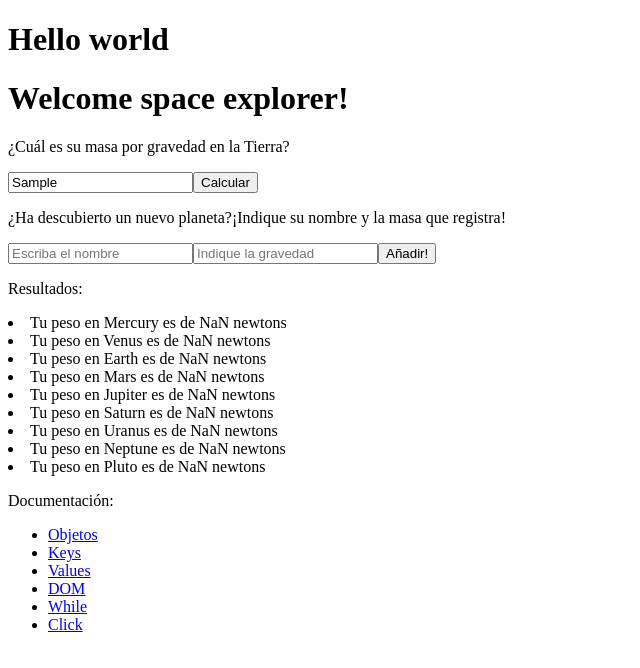
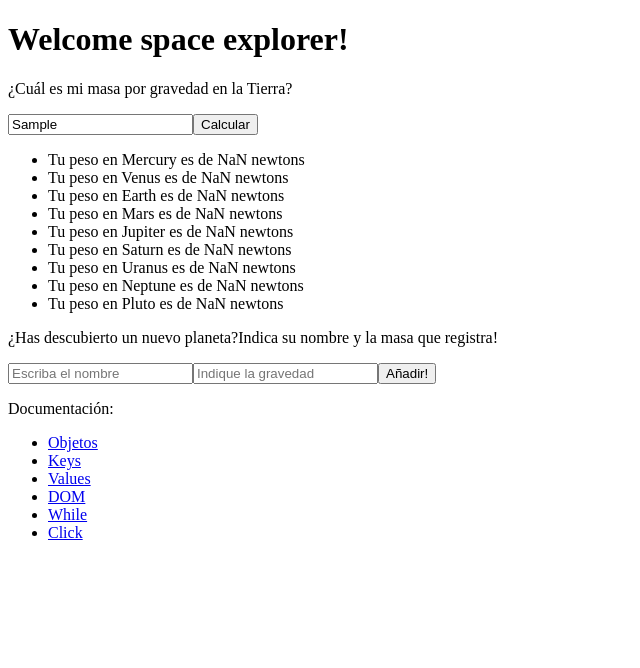
Before and after one commit to amargopastor-codealong/ca-js-intro, a plain HTML site: page index.html in a window 1280 px wide. Both pictures are taken after typing "Sample" into the empty fields and a click on the button "Calcular". Shown: the whole page, without its empty margins (0-640 px from the left). Drawn offline with Linux system fonts and the light colour scheme.

Commit message:
fix: edit minor actions

```diff
--- a/index.html
+++ b/index.html
@@ -7,17 +7,13 @@
 		<title>🚀 Js-Intro</title>
 	</head>
 	<body>
-		<h1>Hello world</h1>
-		<!-- <script>
-      console.log("hola mundo!");
-    </script> -->
 		<div>
 			<h1>Welcome space explorer!</h1>
 		</div>
 		<div id="root"></div>
 		<script src="./src/listadoPlanetasCompleto.js"></script>
 		<script src="./src/doc.js"></script>
-		<script src="./src/demo.js"></script>
+		<!-- <script src="./src/demo.js"></script> -->
 		<script src="./src/script.js"></script>
 	</body>
 </html>
--- a/src/script.js
+++ b/src/script.js
@@ -8,16 +8,20 @@ console.log(root_element);
 let q1Div = document.createElement("div");
 root_element.append(q1Div);
 
+//añadimos div lista de resultados
+let resultsList = document.createElement("ul");
+root_element.append(resultsList);
+
 //añadimos question2 div
 let q2Div = document.createElement("div");
 root_element.append(q2Div);
 
 //añadimos div lista de resultados
-let resultsList = document.createElement("div");
-root_element.append(resultsList);
+let resultsList_2 = document.createElement("ul");
+root_element.append(resultsList_2);
 
 let question1 = document.createElement("p");
-question1.innerHTML = "¿Cuál es su masa por gravedad en la Tierra?";
+question1.innerHTML = "¿Cuál es mi masa por gravedad en la Tierra?";
 q1Div.append(question1);
 
 //añadimos input
@@ -32,7 +36,7 @@ q1Div.append(button);
 //añadimos html
 let question2 = document.createElement("p");
 question2.innerHTML =
-  "¿Ha descubierto un nuevo planeta?¡Indique su nombre y la masa que registra!";
+  "¿Has descubierto un nuevo planeta?Indica su nombre y la masa que registra!";
 q2Div.append(question2);
 
 //añadimos input
@@ -58,22 +62,19 @@ button.addEventListener("click", function () {
   if (peso.length) {
     // limpiamos elementos para no acumular los resultados tras cada "click":
     resultsList.innerHTML = "";
-    // Título de la sección:
-    let innerP = document.createElement("p");
-    innerP.innerHTML = "Resultados:";
-    resultsList.append(innerP);
     // iniciamos un contador para que nos ayude a salir del bucle while llegado el caso:
     let num = 0;
     // bucle while:
-    while (num < listadoPlanetas.length) {
+    while (num < listadoPlanetasCompleto.length) {
       let li = document.createElement("li");
       // En cada vuelta del bucle extraemos el nombre del planeta correspondiente desde el archivo listadoPlanetasCompleto.js:
       let planeta = Object.keys(listadoPlanetasCompleto[num]);
       // Y extraemos el value del planeta:
       let gravedad = listadoPlanetasCompleto[num][planeta];
+      let calc_round = Math.round((gravedad * peso) * 100) / 100
       li.appendChild(
         document.createTextNode(
-          `Tu peso en ${planeta} es de ${gravedad * peso} newtons`,
+          `Tu peso en ${planeta} es de ${calc_round} newtons`,
         ),
       );
       // Añadimos el elemento li generado al ul
@@ -91,13 +92,15 @@ nuevo_planeta_button.addEventListener("click", function () {
   let gravedad = nuevo_planeta_gravedad.value;
   let peso = entradaTexto.value;
   if (nombre.length && gravedad.length && peso.length) {
+    resultsList_2.innerHTML = "";
     let li = document.createElement("li");
+    let calc_round = Math.round((gravedad * peso) * 100) / 100
     li.appendChild(
       document.createTextNode(
-        `Tu peso en ${nombre} es de ${gravedad * peso} newtons`,
+        `Tu peso en ${nombre} es de ${calc_round} newtons`,
       ),
     );
-    resultsList.appendChild(li);
+    resultsList_2.appendChild(li);
   }
 });
 
```
